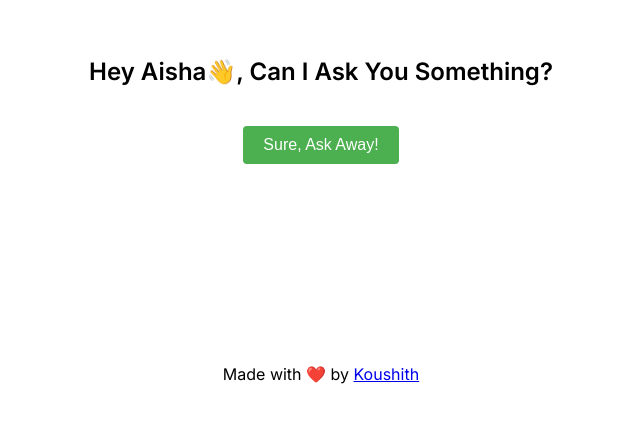
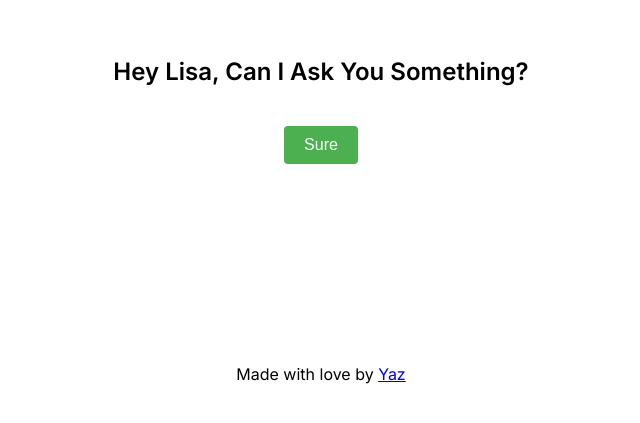
Before and after one commit to Yassermeowuwurawr/dfhgdh, a plain HTML site: page Ask-her-out-main/index.html in a window 1280 px wide. Shown: the part 131-554 px from the top of the page, without its empty margins (319-959 px from the left). Drawn offline with Linux system fonts and the light colour scheme.

Commit message:
Update index.html

```diff
--- a/Ask-her-out-main/index.html
+++ b/Ask-her-out-main/index.html
@@ -13,8 +13,8 @@
 
     <div class="container mx-auto">
 
-        <h1 class="text-2xl" id="init">Hey Aisha👋, Can I Ask You Something?</h1>
-        <button onclick="startQuestions()" id="que">Sure, Ask Away!</button>
+        <h1 class="text-2xl" id="init">Hey Lisa, Can I Ask You Something?</h1>
+        <button onclick="startQuestions()" id="que">Sure </button>
 
         <div id="questions" style="display: none;">
             <h1 class="text-2xl mt-8">Question 1:</h1>
@@ -34,7 +34,7 @@
 
 
     <footer class="text-center mt-8">
-        Made with ❤️ by <a href="http://www.koushith.com">Koushith</a>
+        Made with love by <a href="http://www.koushith.com">Yaz</a>
     </footer>
 
     <script src="https://cdn.jsdelivr.net/npm/confetti-js"></script>
```
